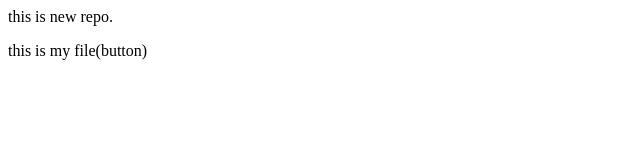
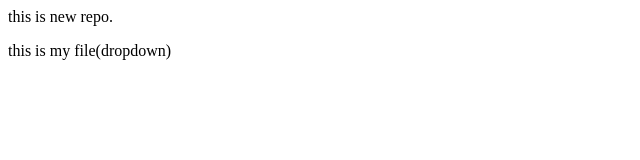
Before and after one commit to gopalsinghranawat282-art/localrepo, a plain HTML site: page index.html in a window 1280 px wide. Shown: the full height of the page, 0-640 px from the left. Drawn offline with Linux system fonts and the light colour scheme.

Commit message:
Updated index.html

```diff
--- a/index.html
+++ b/index.html
@@ -1,2 +1,2 @@
 <p>this is new repo.</p>
-<P>this is my file(button)</P>
+<P>this is my file(dropdown)</P>
```
